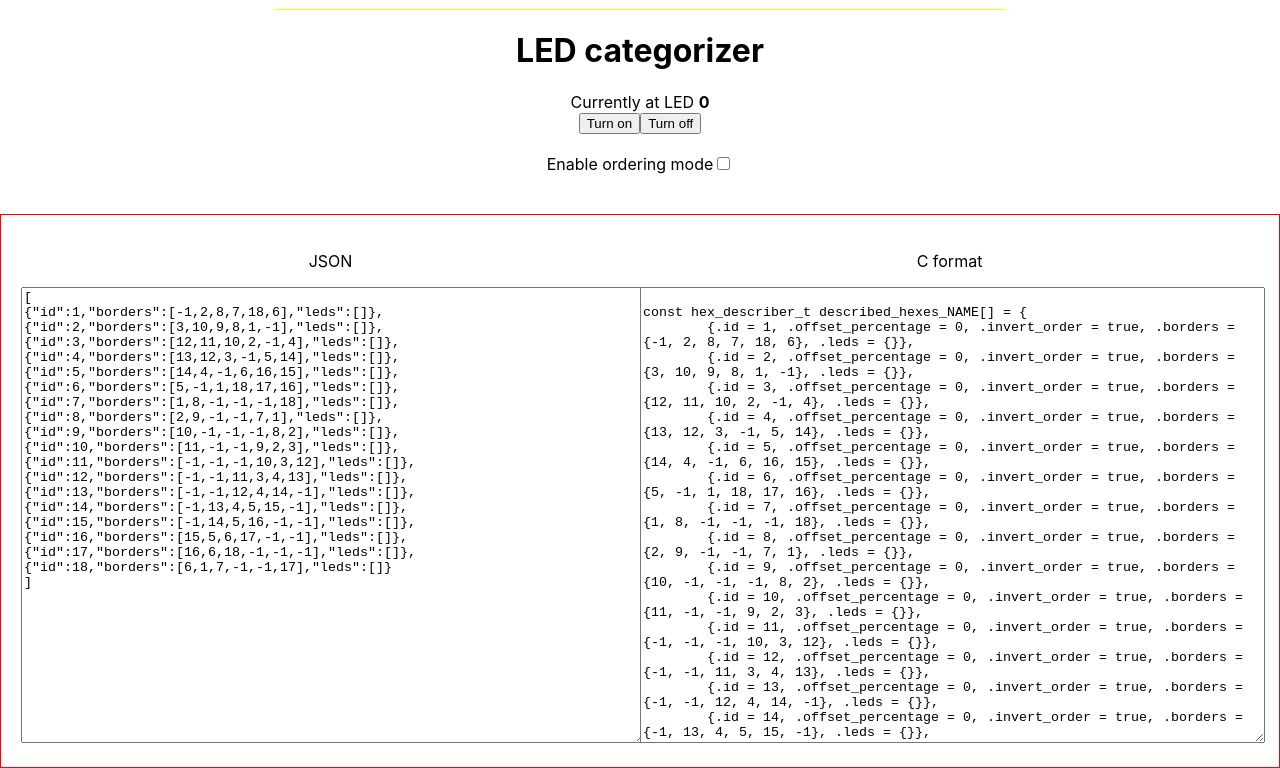
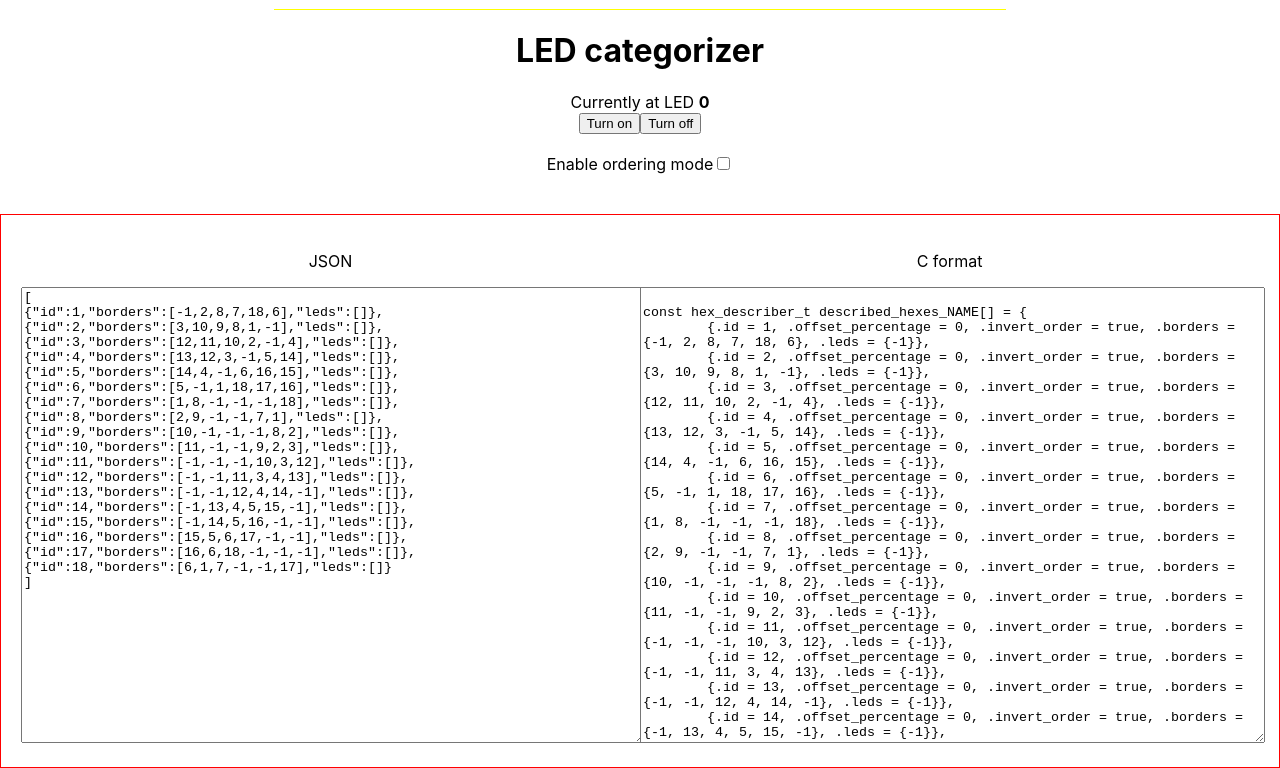
Before and after one commit to SanderRonde/board-hex-leds, a React (Create React App) app in the folder hex-categorizer/: page / in a window 1280 px wide. Shown: the part 441-1209 px from the top of the page. Built offline with nearby package versions, Linux system fonts and the light colour scheme.

Commit message:
finish leds list off with -1

```diff
--- a/hex-categorizer/src/App.tsx
+++ b/hex-categorizer/src/App.tsx
@@ -18,7 +18,7 @@ const C_LINE_TEMPLATE = (hexType: HexType) => {
         hexType.id
     }, .offset_percentage = 0, .invert_order = true, .borders = {${hexType.borders.join(
         ", "
-    )}}, .leds = {${hexType.leds.join(", ")}}}`;
+    )}}, .leds = {${[...hexType.leds, -1].join(", ")}}}`;
 };
 
 function App() {
```
